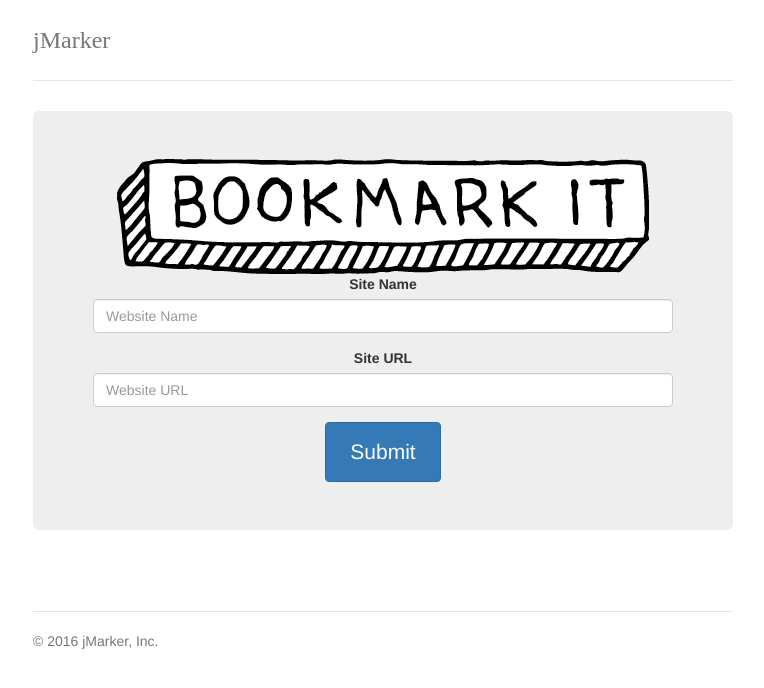
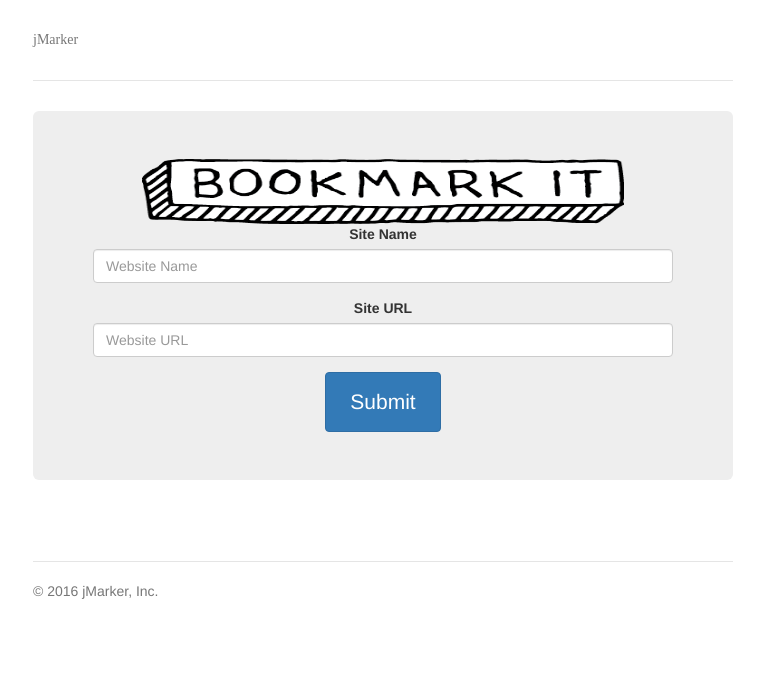
Before and after one commit to Mandon24/jMarker, a plain HTML site: page index.html in a window 1280 px wide. Shown: the whole page, without its empty margins (257-1021 px from the left). Drawn offline with nearby package versions, Linux system fonts and the light colour scheme; a web font is replaced by a local one.

Commit message:
Minor Fixes

```diff
--- a/css/style.css
+++ b/css/style.css
@@ -18,11 +18,12 @@ body {
   border-bottom: 1px solid #e5e5e5;
 }
 /* Make the masthead heading the same height as the navigation */
-.header h3 {
+.header p {
+  font-family: 'Gloria Hallelujah';
   margin-top: 0;
   margin-bottom: 0;
   line-height: 40px;
-  font-family: 'Gloria Hallelujah';
+
 }
 
 /* Custom page footer */
--- a/index.html
+++ b/index.html
@@ -21,12 +21,12 @@
         <nav>
 
         </nav>
-        <h3 class="text-muted">jMarker</h3>
+        <p class="text-muted">jMarker</p>
       </div>
 
       <div class="jumbotron">
         <!-- <h2>Bookmark It!</h2> -->
-        <img src="images/bookmarkit.png" />
+        <img src="images/bookmarkit.png" height="65" width="482"/>
         <!-- Create Form -->
         <form id="myForm">
             <!-- Create input labels -->
```
